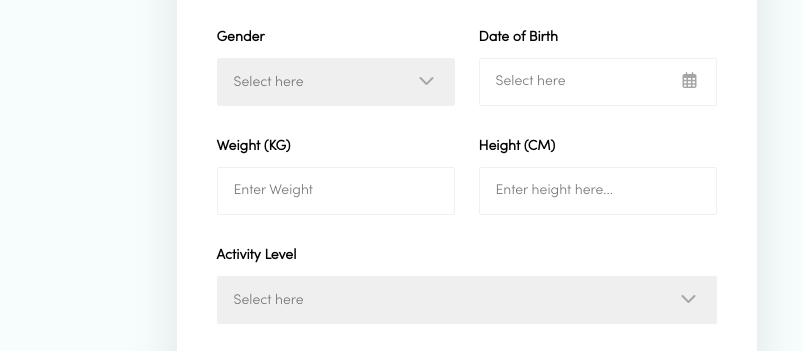
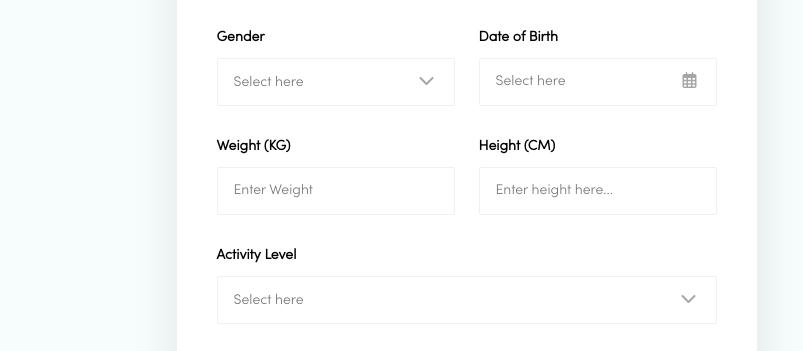
Before and after one commit to Abdulquadri-Akos/Alt-School-2-Assignment, a plain HTML site: page index.html in a window 1280 px wide. Shown: the part 203-554 px from the top of the page, 477-1280 px from the left. Drawn offline with Linux system fonts and the light colour scheme.

Commit message:
updated css

```diff
--- a/style.css
+++ b/style.css
@@ -138,6 +138,7 @@ h6 {
     }
 
     & select {
+      background: var(--color-white);
       appearance: none;
       -webkit-appearance: none;
       -moz-appearance: none;
```
